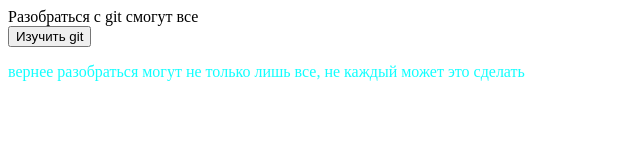
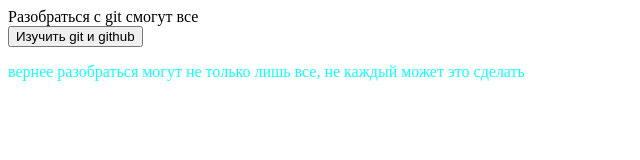
Before and after one commit to Source15/LearnJs, a plain HTML site: page index.html in a window 1280 px wide. Shown: the whole page, without its empty margins (0-640 px from the left). Drawn offline with Linux system fonts and the light colour scheme.

Commit message:
Поменял текст в верстке

```diff
--- a/index.html
+++ b/index.html
@@ -13,7 +13,7 @@
 
    <div class="block">Разобраться с git смогут все</div>
 
-   <button id="github">Изучить git</button>
+   <button id="github">Изучить git и github</button>
 
    <p>вернее разобраться могут не только лишь все, не каждый может это сделать</p>
 
```
